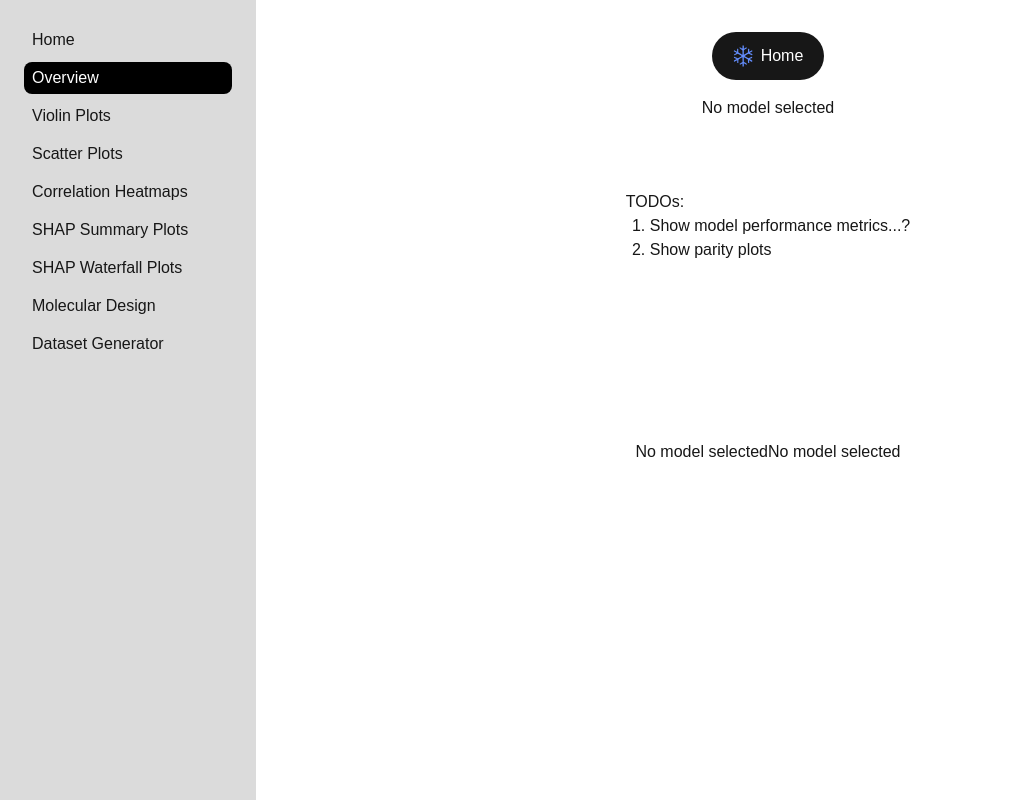
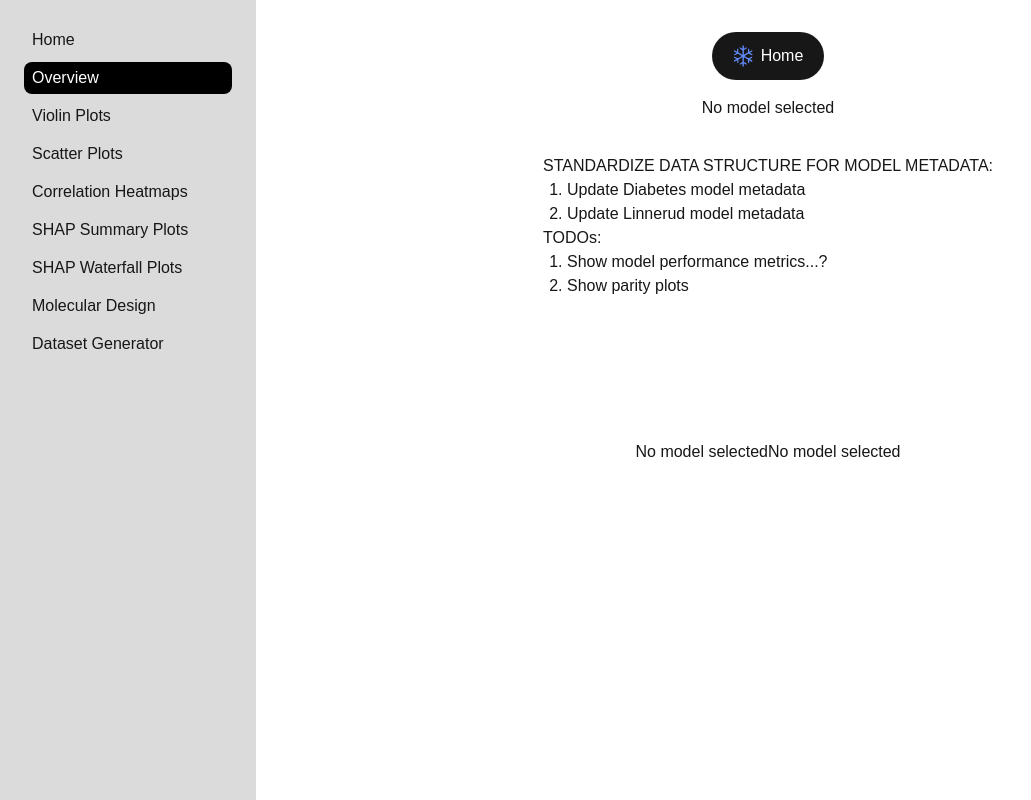
Before and after one commit to kylecsnow/js-ml-dashboard, a Next.js app in the folder frontend/: page /overview in a window 1280 px wide. Shown: the whole page, without its empty margins (0-1031 px from the left). Built offline with nearby package versions, Linux system fonts and the light colour scheme.

Commit message:
convert iris model to new metadata structure

```diff
--- a/frontend/app/overview/page.tsx
+++ b/frontend/app/overview/page.tsx
@@ -67,6 +67,11 @@ export default function Overview() {
         </div>
         <div className="flex-1 grid grid-rows-[20px_1fr_20px] items-center justify-items-center p-8 pb-20 gap-16 sm:p-20">
           <div>
+            <h3>STANDARDIZE DATA STRUCTURE FOR MODEL METADATA:</h3>
+              <ol className="list-decimal ml-6">
+                <li>Update Diabetes model metadata</li>
+                <li>Update Linnerud model metadata</li>
+              </ol>
             <h3>TODOs:</h3>
               <ol className="list-decimal ml-6">
                 <li>Show model performance metrics...?</li>
```
Also changed, not shown: 2 other files (tests, documents, lock files or other folders).
